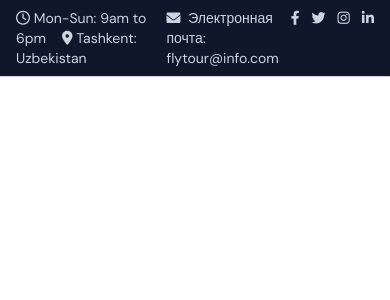
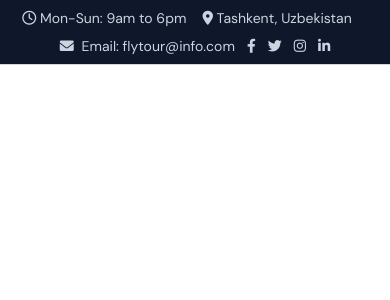
Before and after one commit to Asadbek-i2max/fly-tour, a React (Vite) app: page / in a window 390 px wide. Shown: the top 300 px of the page. Built offline with nearby package versions, Linux system fonts and the light colour scheme.

Commit message:
Pages+Components setup

```diff
--- a/src/components/InfoBar/infobar.jsx
+++ b/src/components/InfoBar.jsx
@@ -1,25 +1,23 @@
-import { useTranslation } from 'react-i18next';
+// import { useTranslation } from 'react-i18next';
 
 const InfoBar = () => {
-  const { t } = useTranslation();
+//   const { t } = useTranslation();
+
   return (
     <div className="bg-slate-900 text-slate-300 py-2 border-b border-gray-300">
-      <div className="container mx-auto flex justify-between items-center px-4">
-        <div className="text-sm">
+      <div className="container mx-auto flex flex-col md:flex-row justify-between items-center px-4">
+        <div className="text-sm mb-2 md:mb-0">
           <span className="mr-4">
-            <i className="fa-regular fa-clock"></i> Mon-Sun: 9am to
-            6pm
+            <i className="fa-regular fa-clock"></i> Mon-Sun: 9am to 6pm
           </span>
           <span className="mr-4">
-            <i className="fa-solid fa-location-dot"></i> Tashkent:
-            Uzbekistan
+            <i className="fa-solid fa-location-dot"></i> Tashkent, Uzbekistan
           </span>
         </div>
 
         <div className="text-sm flex space-x-3">
           <span>
-            <i className="fas fa-envelope mr-1"></i> {t('email')}:
-            flytour@info.com
+            <i className="fas fa-envelope mr-1"></i> Email: flytour@info.com
           </span>
           <a href="#" className="hover:text-blue-600">
             <i className="fab fa-facebook-f"></i>
@@ -38,4 +36,5 @@ const InfoBar = () => {
     </div>
   );
 };
+
 export default InfoBar;
--- a/src/pages/Main.jsx
+++ b/src/pages/Main.jsx
@@ -1,4 +1,4 @@
-import InfoBar from '../components/InfoBar/infobar';
+import InfoBar from '../components/InfoBar';
 
 function Main() {
   return (
```
Also changed, not shown: src/components/Blog.jsx (added), src/components/Footer.jsx (added), src/components/Hero.jsx (added), src/components/Navbar.jsx (added), src/components/Reviews.jsx (added), src/components/Tours.jsx (added), src/pages/AboutUs.jsx (added), src/pages/Blog.jsx (added), src/pages/ContactUs.jsx (added), src/pages/Tours.jsx (added).
